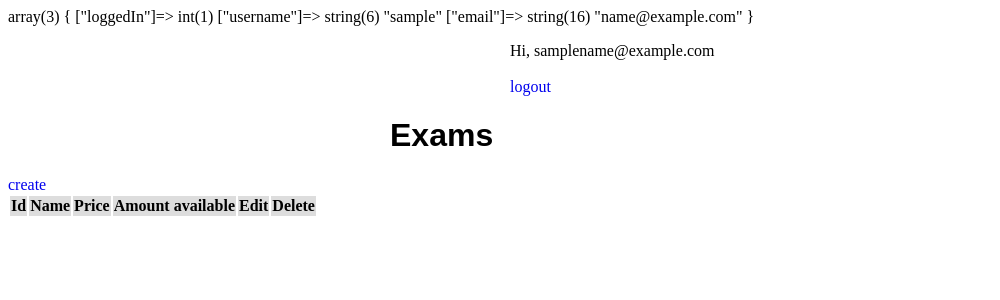
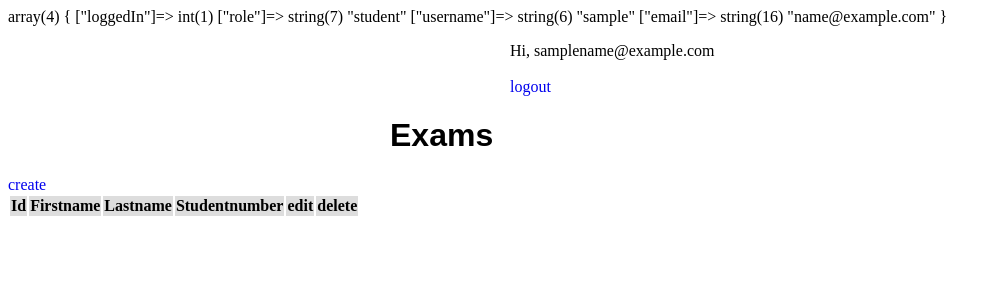
Before and after one commit to oguzhana28/login, a PHP site: page /beveiligd in a window 1280 px wide. Shown: the top 300 px of the page, without its empty margins (0-1000 px from the left). Run offline with PHP 8.4, Linux system fonts and the light colour scheme; the visitor is signed in with stand-in values (Sample User, id 1); data that the repository does not hold is empty.

Commit message:
no message

```diff
--- a/controller/HomeController.php
+++ b/controller/HomeController.php
@@ -12,5 +12,5 @@ function login()
 
 function logout(){
     session_destroy();
-   header("Location: ")
+    header("Location:" . URL . "home/index");
 }
--- a/model/homeModel.php
+++ b/model/homeModel.php
@@ -33,8 +33,6 @@ function loginUser(){
     $Email = $_POST['Email'];
 
     $sql = "SELECT * FROM register where Email='$Email'";
-   // $output = mysqli_query($db, $sql);
-    //$result = mysqli_fetch_assoc($output);
     $stmt = $db->prepare( $sql);
     $stmt->execute();
     $user = $stmt->fetch();
@@ -45,7 +43,8 @@ function loginUser(){
         $_SESSION['username'] = $username;
         $email = $user['Email'];
         $_SESSION['email'] = $email;
-
+        $role = $user['role'];
+        $_SESSION['role'] = $role;
         //Set session logged in
 
         $_SESSION['loggedIn'] = 1;
--- a/view/beveiligd/index.php
+++ b/view/beveiligd/index.php
@@ -1,18 +1,18 @@
-<div class="Page">
-    <h1>Exams</h1>
-</div>
 <div id="Container">
+   <?php if ($_SESSION['role'] == "student"){ ?>
+   <h1>Exams</h1>
+
     <div class="examList">
        <a href="<?= URL ?>admin/createExam">create</a>
         <table>
             <thead style="background-color: #ddd; font-weight: bold;">
                 <tr>
                     <td class="header">Id</td>
-                    <td class="header">Name</td>
-                    <td class="header">Price</td>
-                    <td class="header">Amount available</td>
-                    <td class="header">Edit</td>
-                    <td class="header">Delete</td>
+                    <td class="header">Firstname</td>
+                    <td class="header">Lastname</td>
+                    <td class="header">Studentnumber</td>
+                    <td class="header">edit</td>
+                    <td class="header">delete</td>
                 </tr>
             </thead>
             <tbody>
@@ -31,10 +31,12 @@
                             <?= $exam['studentnumber']; ?>
                         </td>
                     </tr>
-                    <?php } ?>
+               <?php } ?>
             </tbody>
-
-
         </table>
     </div>
+    <?php }else if ($_SESSION['role'] == "teacher"){ ?>
+   <h1>students</h1>
+   <?php } ?>
+
 </div>
```
